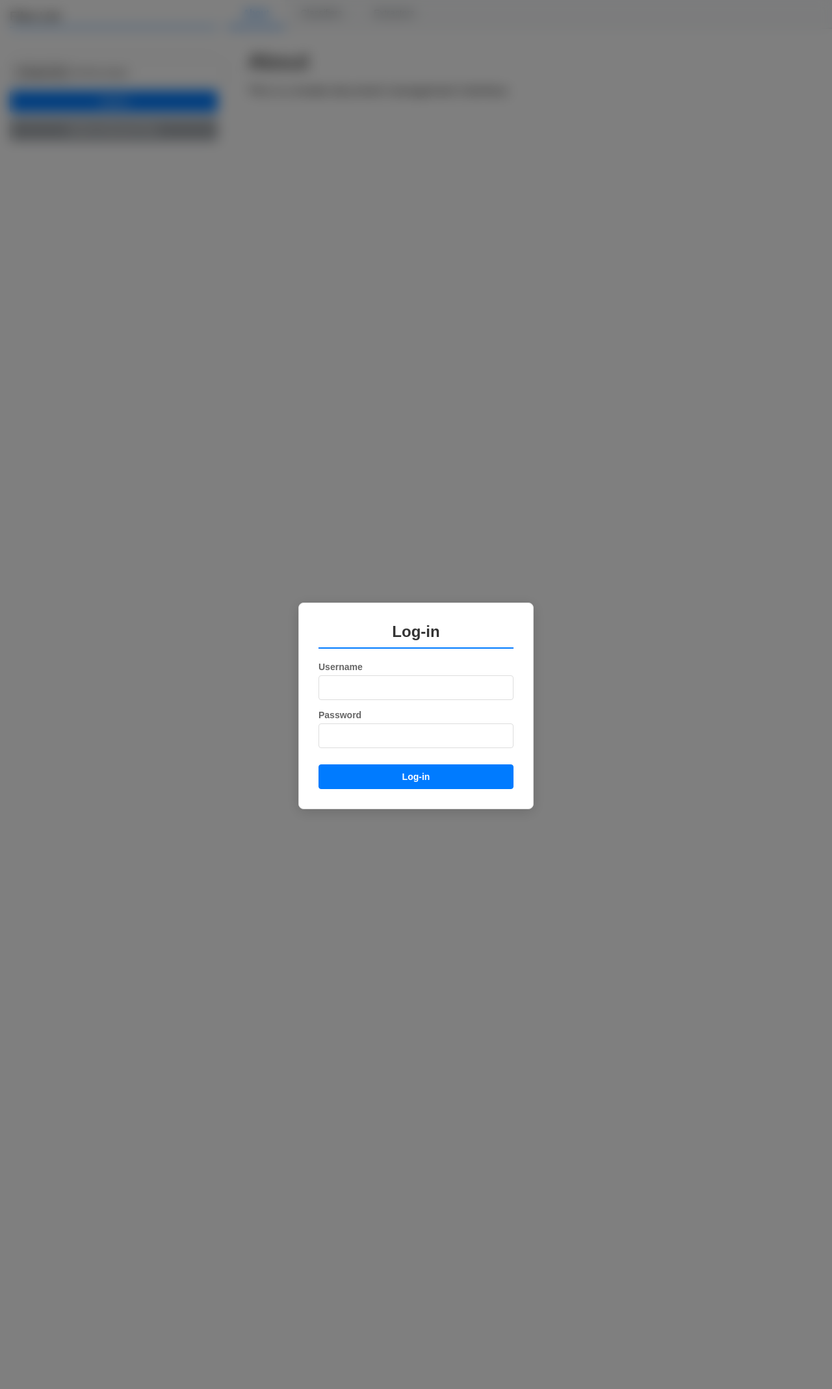
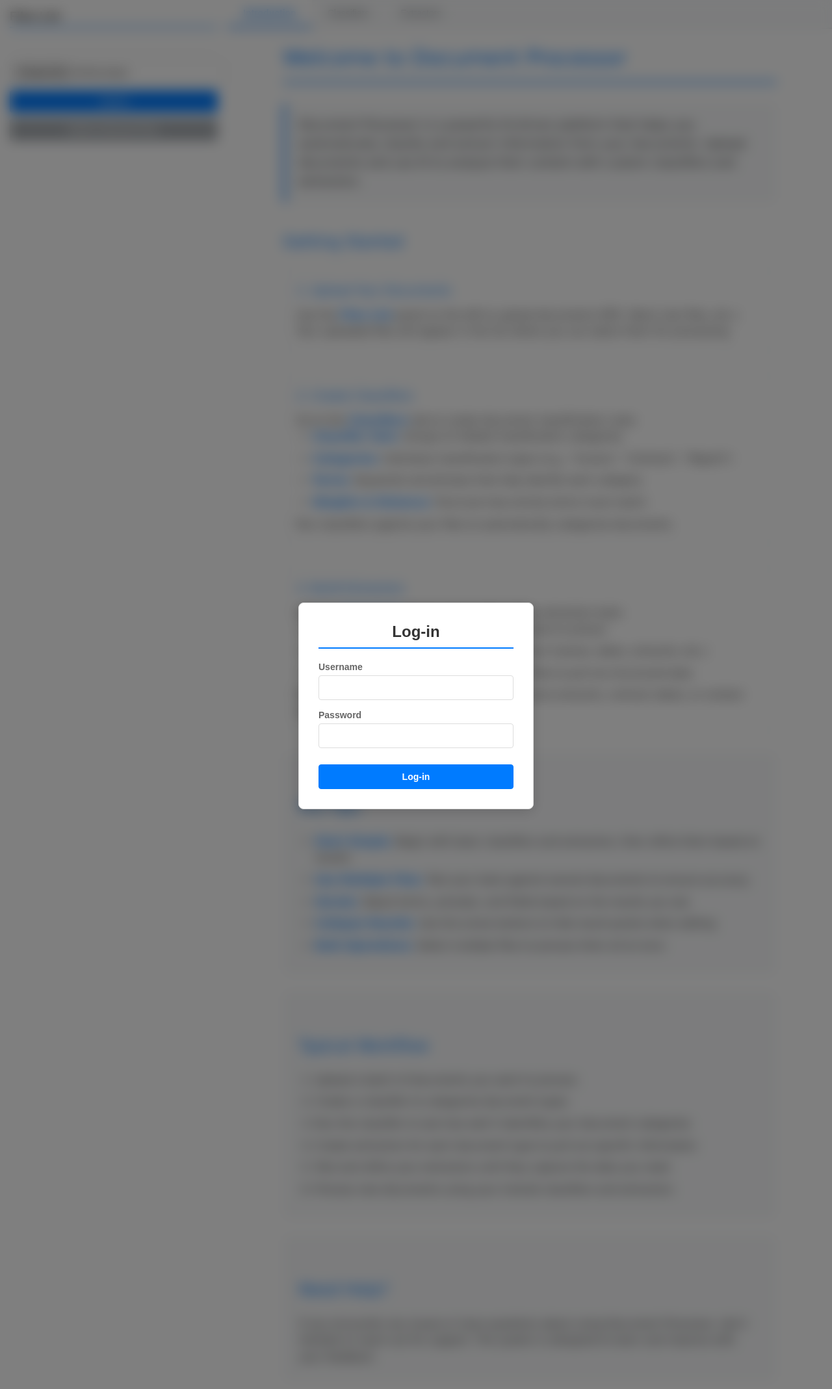
Before and after one commit to jameshickman/document_processor, a FastAPI app: template api/templates/index.html in a window 1280 px wide. Shown: the top 2137 px of the page at 65% size. Run offline with FastAPI, Linux system fonts and the light colour scheme; the template is opened without the code that fills it, so the values that code supplies are empty; some libraries are stand-ins or nearby versions.

Commit message:
Introduction instructions on the default view

```diff
--- a/api/templates/index.html
+++ b/api/templates/index.html
@@ -25,7 +25,7 @@
     <files-list jsum='files_list' class="files-widget-container"></files-list>
     <div class="sections">
         <navigation-menu jsum class="navigation-menu" data-target="#main-views">
-            <button data-view="about">About</button>
+            <button data-view="about">Introduction</button>
             <button data-view="classifiers">Classifiers</button>
             <button data-view="extractors">Extractors</button>
         </navigation-menu>
--- a/api/templates/sections/about.j2
+++ b/api/templates/sections/about.j2
@@ -1,4 +1,161 @@
 <main class="about-page">
-    <h1>About</h1>
-    <p>This is a simple document management interface.</p>
+    <h1>Welcome to Document Processor</h1>
+
+    <div class="intro-section">
+        <p>Document Processor is a powerful AI-driven platform that helps you automatically classify and extract information from your documents. Upload documents and use AI to analyze their content with custom classifiers and extractors.</p>
+    </div>
+
+    <div class="getting-started">
+        <h2>Getting Started</h2>
+
+        <div class="step">
+            <h3>1. Upload Your Documents</h3>
+            <p>Use the <strong>Files List</strong> panel on the left to upload documents (PDF, Word, text files, etc.). Your uploaded files will appear in the list where you can select them for processing.</p>
+        </div>
+
+        <div class="step">
+            <h3>2. Create Classifiers</h3>
+            <p>Go to the <strong>Classifiers</strong> tab to create document classification rules:</p>
+            <ul>
+                <li><strong>Classifier Sets:</strong> Groups of related classification categories</li>
+                <li><strong>Categories:</strong> Individual classification types (e.g., "Invoice", "Contract", "Report")</li>
+                <li><strong>Terms:</strong> Keywords and phrases that help identify each category</li>
+                <li><strong>Weights & Distance:</strong> Fine-tune how strictly terms must match</li>
+            </ul>
+            <p>Run classifiers against your files to automatically categorize documents.</p>
+        </div>
+
+        <div class="step">
+            <h3>3. Build Extractors</h3>
+            <p>Visit the <strong>Extractors</strong> tab to create information extraction tools:</p>
+            <ul>
+                <li><strong>Prompt:</strong> Describe what information you want to extract</li>
+                <li><strong>Fields:</strong> Define specific data points to extract (names, dates, amounts, etc.)</li>
+                <li><strong>Testing:</strong> Run extractors against selected files to pull out structured data</li>
+            </ul>
+            <p>Perfect for extracting key information like invoice amounts, contract dates, or contact details.</p>
+        </div>
+    </div>
+
+    <div class="tips-section">
+        <h2>Pro Tips</h2>
+        <ul>
+            <li><strong>Start Simple:</strong> Begin with basic classifiers and extractors, then refine them based on results</li>
+            <li><strong>Use Multiple Files:</strong> Test your tools against several documents to ensure accuracy</li>
+            <li><strong>Iterate:</strong> Adjust terms, prompts, and fields based on the results you see</li>
+            <li><strong>Collapse Results:</strong> Use the arrow buttons to hide result panels when editing</li>
+            <li><strong>Bulk Operations:</strong> Select multiple files to process them all at once</li>
+        </ul>
+    </div>
+
+    <div class="workflow-section">
+        <h2>Typical Workflow</h2>
+        <ol>
+            <li>Upload a batch of documents you want to process</li>
+            <li>Create a classifier to categorize document types</li>
+            <li>Run the classifier to see how well it identifies your document categories</li>
+            <li>Create extractors for each document type to pull out specific information</li>
+            <li>Test and refine your extractors until they capture the data you need</li>
+            <li>Process new documents using your trained classifiers and extractors</li>
+        </ol>
+    </div>
+
+    <div class="help-section">
+        <h2>Need Help?</h2>
+        <p>If you encounter any issues or have questions about using Document Processor, don't hesitate to reach out for support. The system is designed to learn and improve with your feedback.</p>
+    </div>
 </main>
+
+<style>
+/* Force absolute positioning for all navigation views to ensure proper scrolling */
+.navigation-views {
+    position: relative !important;
+}
+
+.navigation-view {
+    position: absolute !important;
+    top: 0 !important;
+    left: 0 !important;
+    right: 0 !important;
+    bottom: 0 !important;
+    overflow-y: auto !important;
+    overflow-x: hidden !important;
+    padding: 0 !important;
+}
+
+.navigation-view[data-name="about"] .about-page {
+    max-width: 800px;
+    margin: 0 auto;
+    padding: 20px;
+    line-height: 1.6;
+    color: #333;
+    min-height: 100%;
+}
+
+.about-page h1 {
+    color: #007bff;
+    border-bottom: 3px solid #007bff;
+    padding-bottom: 10px;
+    margin-bottom: 30px;
+}
+
+.about-page h2 {
+    color: #007bff;
+    margin-top: 40px;
+    margin-bottom: 20px;
+    font-size: 24px;
+}
+
+.about-page h3 {
+    color: #333;
+    margin-top: 25px;
+    margin-bottom: 10px;
+    font-size: 18px;
+}
+
+.intro-section {
+    background: #f8f9fa;
+    padding: 20px;
+    border-radius: 8px;
+    margin-bottom: 30px;
+    border-left: 4px solid #007bff;
+}
+
+.intro-section p {
+    margin: 0;
+    font-size: 18px;
+}
+
+.step {
+    margin-bottom: 30px;
+    padding: 20px;
+    background: #ffffff;
+    border: 1px solid #dee2e6;
+    border-radius: 6px;
+}
+
+.step h3 {
+    margin-top: 0;
+    color: #007bff;
+}
+
+.tips-section, .workflow-section, .help-section {
+    background: #f8f9fa;
+    padding: 25px;
+    border-radius: 8px;
+    margin-bottom: 25px;
+}
+
+.about-page ul, .about-page ol {
+    padding-left: 25px;
+}
+
+.about-page li {
+    margin-bottom: 8px;
+}
+
+strong {
+    color: #007bff;
+    font-weight: 600;
+}
+</style>
```
